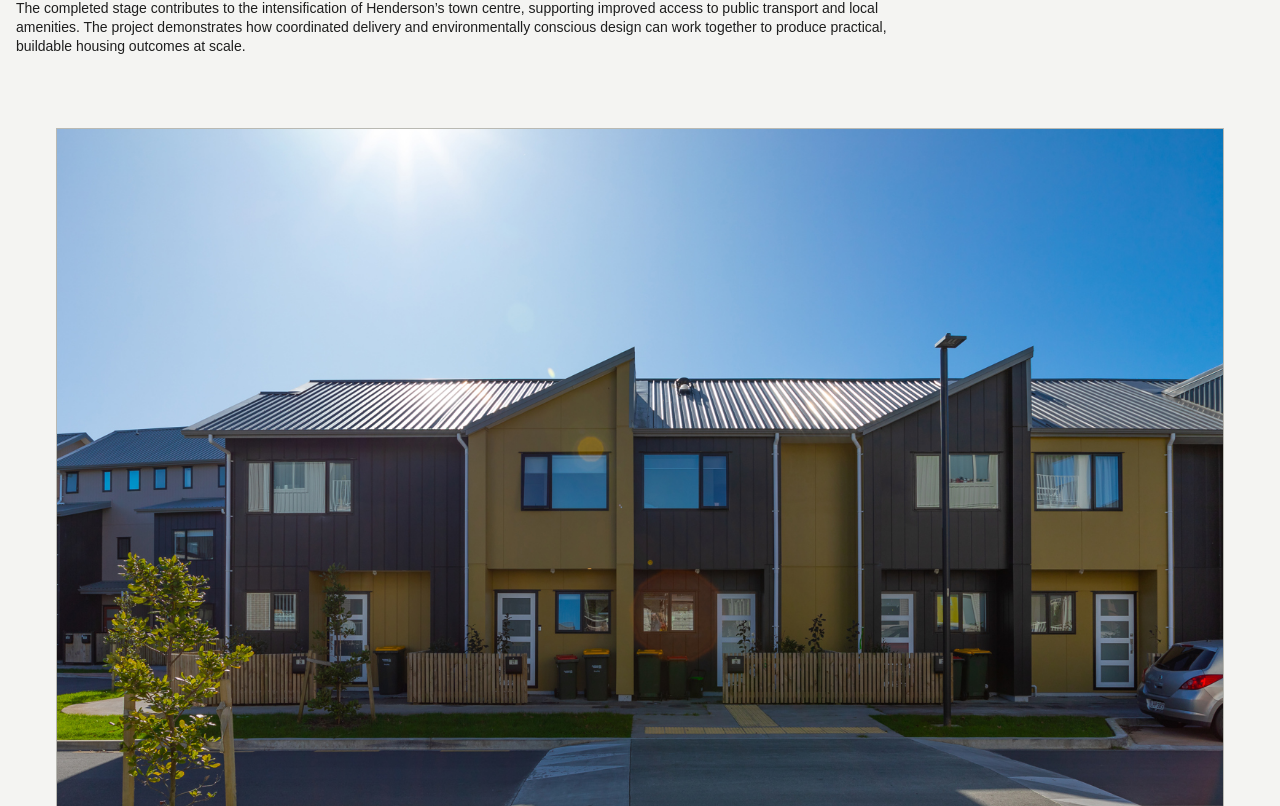
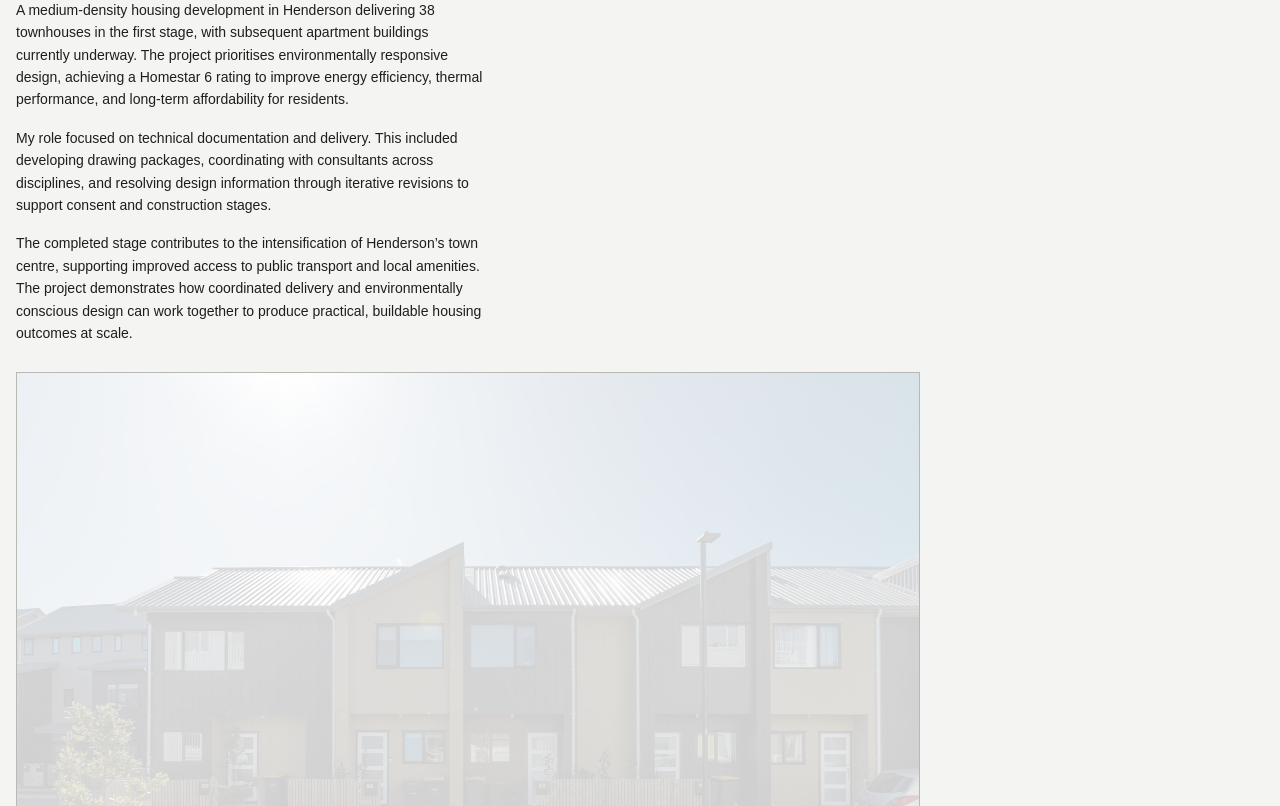
Before and after one commit to Yenegh/yenegh-portfolio, a Next.js app: page /projects/panuku-housing in a window 1280 px wide. Shown: the part 414-1220 px from the top of the page. Built offline with nearby package versions, Linux system fonts and the light colour scheme.

Commit message:
Progress on project page layout and gallery interaction

```diff
--- a/app/globals.css
+++ b/app/globals.css
@@ -212,6 +212,29 @@ img {
   letter-spacing: -0.03em;
 }
 
+.project-body {
+  max-width: calc(100% - 320px - 24px);
+  padding-top: 24px;
+}
+
+.project-body__text {
+  max-width: 60ch;
+}
+
+.gallery {
+  max-width: calc(100% - 320px - 24px);
+  padding-top: 24px;
+}
+
+.project-intro .lead {
+  margin-bottom: 16px;
+}
+
+.project-body__text p {
+  margin-bottom: 16px;
+  line-height: 1.6;
+}
+
 .project-facts {
   border-top: 1px solid var(--line);
 }
@@ -231,12 +254,36 @@ img {
 }
 
 .gallery-item {
+  position: relative;
+  margin: 0;
   border: 1px solid var(--line);
   background: #ecece8;
+  overflow: hidden;
 }
 
 .gallery-item img {
+  display: block;
   width: 100%;
+  height: auto;
+  filter: grayscale(28%) saturate(70%) contrast(92%) brightness(103%);
+}
+
+.gallery-image-wrap {
+  position: relative;
+  overflow: hidden;
+}
+
+.gallery-image-wrap::after {
+  content: "";
+  position: absolute;
+  inset: 0;
+  background: rgba(255, 255, 255, 0.8);
+  pointer-events: none;
+  transition: opacity 0.28s ease;
+}
+
+.gallery-item:hover .gallery-image-wrap::after {
+  opacity: 0;
 }
 
 .gallery-item figcaption {
@@ -343,3 +390,56 @@ img {
   background: #000;
   color: #fff;
 }
+.lightbox {
+  position: fixed;
+  inset: 0;
+  background: rgba(244, 244, 242, 0.96);
+  z-index: 1000;
+  display: flex;
+  align-items: center;
+  justify-content: center;
+  padding: 32px;
+}
+
+.lightbox-content {
+  position: relative;
+  max-width: min(92vw, 1600px);
+  max-height: 90vh;
+  display: flex;
+  flex-direction: column;
+  align-items: center;
+}
+
+.lightbox-image {
+  width: auto;
+  height: auto;
+  max-width: 100%;
+  max-height: 82vh;
+  object-fit: contain;
+  display: block;
+  filter: none;
+}
+
+.lightbox-caption {
+  margin: 12px 0 0;
+  font-size: 12px;
+  color: var(--muted);
+  text-align: center;
+}
+
+.lightbox-close {
+  position: fixed;
+  top: 20px;
+  right: 24px;
+  border: none;
+  background: transparent;
+  color: #555;
+  font-size: 28px;
+  line-height: 1;
+  cursor: pointer;
+  padding: 6px 10px;
+}
+
+.lightbox-close:hover {
+  color: #111;
+}
--- a/app/projects/[slug]/page.tsx
+++ b/app/projects/[slug]/page.tsx
@@ -1,6 +1,6 @@
-import Image from "next/image";
 import { notFound } from "next/navigation";
 import { getProjectBySlug, projects } from "@/data/projects";
+import ProjectGallery from "@/components/ProjectGallery";
 
 export function generateStaticParams() {
   return projects.map((project) => ({ slug: project.slug }));
@@ -21,12 +21,6 @@ export default async function ProjectPage({ params }: { params: Promise<{ slug:
           <p className="section-label">{project.number}</p>
           <h1>{project.title}</h1>
           <p className="lead">{project.summary}</p>
-
-          <div style={{ paddingTop: "24px" }}>
-            {project.body.map((paragraph) => (
-              <p key={paragraph}>{paragraph}</p>
-            ))}
-          </div>
         </div>
 
         <aside className="project-facts">
@@ -53,14 +47,15 @@ export default async function ProjectPage({ params }: { params: Promise<{ slug:
         </aside>
       </section>
 
-      <section className="gallery">
-        {project.images.map((image) => (
-          <figure key={image.src} className="gallery-item">
-            <Image src={image.src} alt={image.alt} width={1600} height={1000} />
-            <figcaption>{image.caption}</figcaption>
-          </figure>
-        ))}
+      <section className="project-body">
+        <div className="project-body__text">
+          {project.body.map((paragraph) => (
+            <p key={paragraph}>{paragraph}</p>
+          ))}
+        </div>
       </section>
+
+      <ProjectGallery images={project.images} />
     </main>
   );
 }
--- /dev/null
+++ b/components/ProjectGallery.tsx
@@ -0,0 +1,79 @@
+"use client";
+
+import { useState } from "react";
+import Image from "next/image";
+
+type GalleryImage = {
+  src: string;
+  alt: string;
+  caption: string;
+};
+
+type ProjectGalleryProps = {
+  images: GalleryImage[];
+};
+
+export default function ProjectGallery({ images }: ProjectGalleryProps) {
+  const [activeImage, setActiveImage] = useState<GalleryImage | null>(null);
+
+  return (
+    <>
+      <section className="gallery">
+        {images.map((image) => (
+          <figure
+            key={image.src}
+            className="gallery-item"
+            onClick={() => setActiveImage(image)}
+          >
+            <div className="gallery-image-wrap">
+              <Image
+                src={image.src}
+                alt={image.alt}
+                width={1600}
+                height={1000}
+              />
+            </div>
+            <figcaption>{image.caption}</figcaption>
+          </figure>
+        ))}
+      </section>
+
+      {activeImage && (
+        <div
+          className="lightbox"
+          onClick={() => setActiveImage(null)}
+          role="dialog"
+          aria-modal="true"
+          aria-label="Expanded project image"
+        >
+          <button
+            className="lightbox-close"
+            onClick={(e) => {
+              e.stopPropagation();
+              setActiveImage(null);
+            }}
+            aria-label="Close image"
+          >
+            ×
+          </button>
+
+          <div
+            className="lightbox-content"
+            onClick={(e) => e.stopPropagation()}
+          >
+            <Image
+              src={activeImage.src}
+              alt={activeImage.alt}
+              width={2200}
+              height={1400}
+              className="lightbox-image"
+            />
+            {activeImage.caption && (
+              <p className="lightbox-caption">{activeImage.caption}</p>
+            )}
+          </div>
+        </div>
+      )}
+    </>
+  );
+}
```
